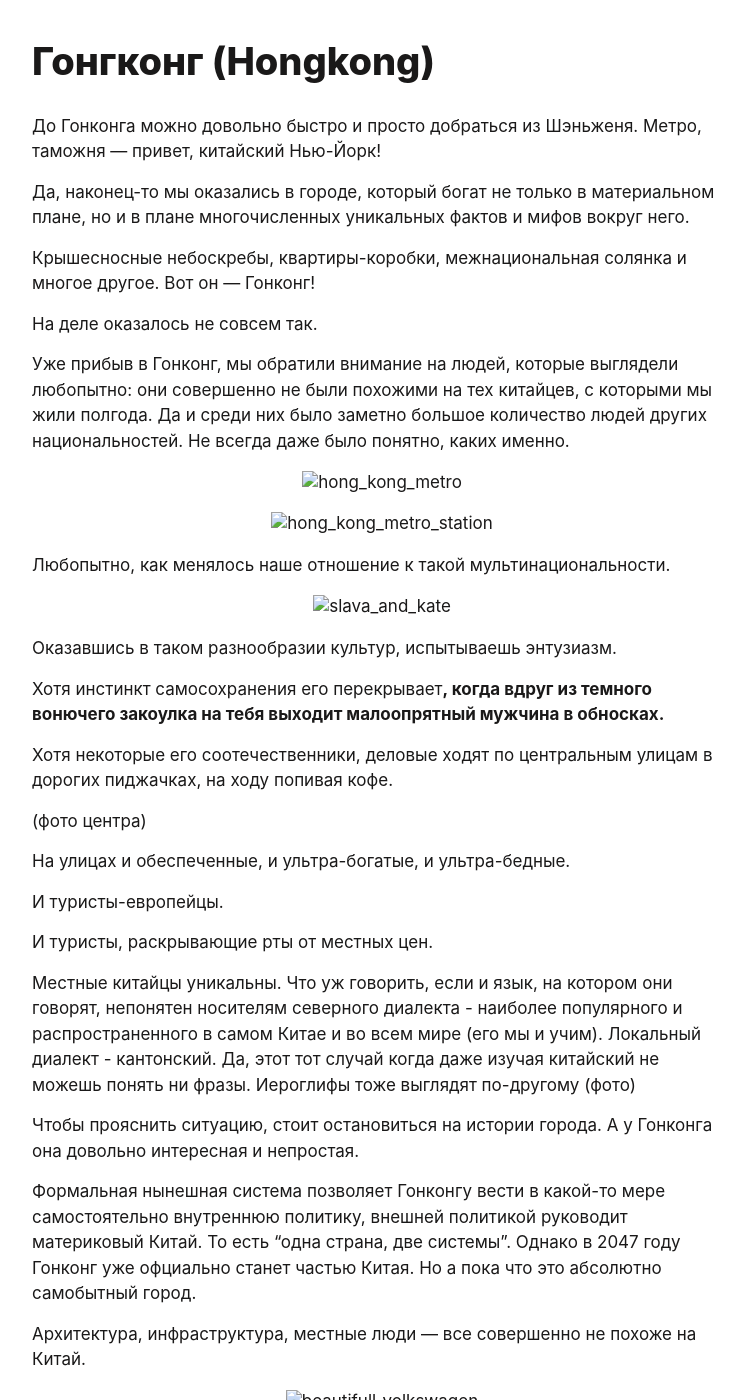
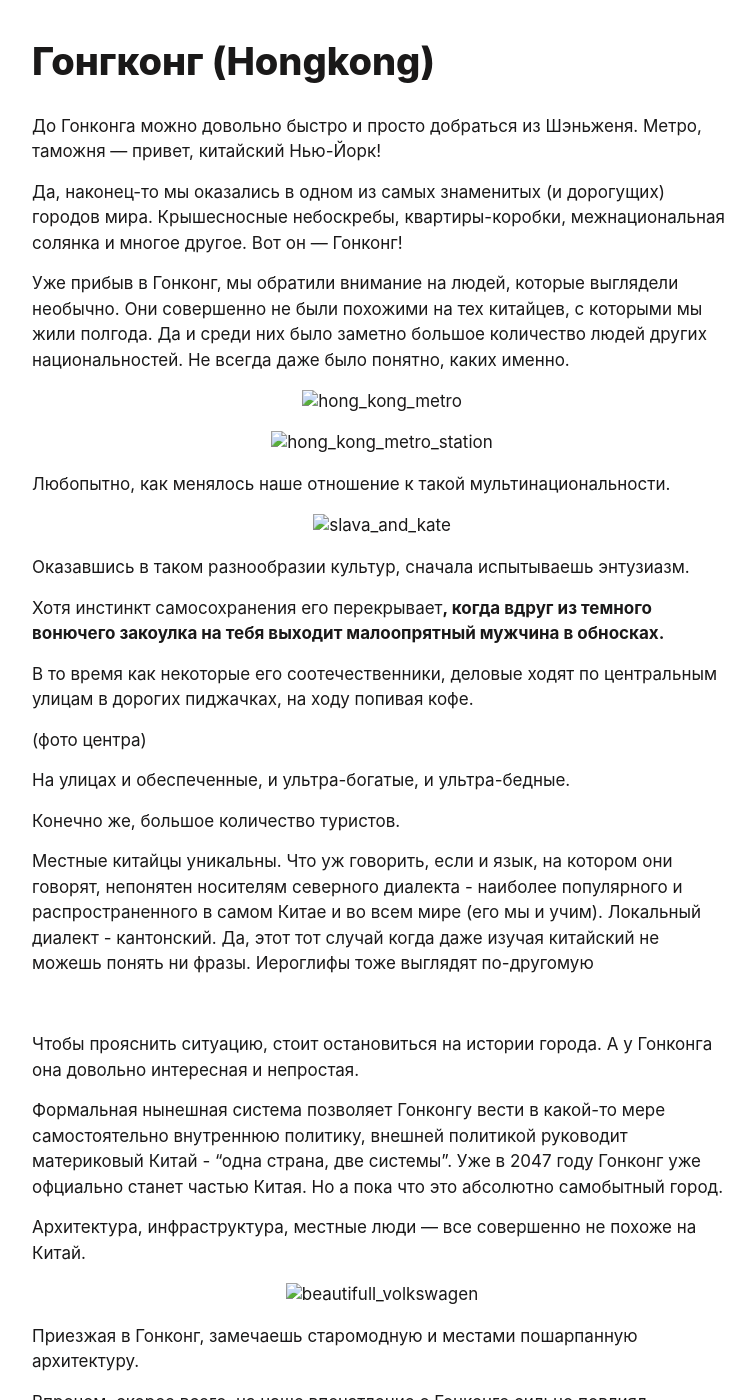
Before and after one commit to yarkivaev/blog, a Jekyll site: the page built from _posts/travel/hongkong/2024-11-25-hongkong.md, in a window 1280 px wide and 1400 px high. Shown: the whole window, without its empty margins (258-1013 px from the left). Built offline with Jekyll 4.4.1, drawn with Linux system fonts in a browser that asks for light colours; comment, search, counter and statistics services are not loaded; some of the changed text lies outside the part shown.

Commit message:
some changes in hongkong

```diff
--- a/_posts/travel/hongkong/2024-11-25-hongkong.md
+++ b/_posts/travel/hongkong/2024-11-25-hongkong.md
@@ -6,13 +6,9 @@
 
 До Гонконга можно довольно быстро и просто добраться из Шэньженя. Метро, таможня — привет, китайский Нью-Йорк!
 
-Да, наконец-то мы оказались в городе, который богат не только в материальном плане, но и в плане многочисленных уникальных фактов и мифов вокруг него.
+Да, наконец-то мы оказались в одном из самых знаменитых (и дорогущих) городов мира. Крышесносные небоскребы, квартиры-коробки, межнациональная солянка и многое другое. Вот он — Гонконг!
 
-Крышесносные небоскребы, квартиры-коробки, межнациональная солянка и многое другое. Вот он — Гонконг!
-
-На деле оказалось не совсем так.
-
-Уже прибыв в Гонконг, мы обратили внимание на людей, которые выглядели любопытно: они совершенно не были похожими на тех китайцев, с которыми мы жили полгода. Да и среди них было заметно большое количество людей других национальностей. Не всегда даже было понятно, каких именно.
+Уже прибыв в Гонконг, мы обратили внимание на людей, которые выглядели необычно. Они совершенно не были похожими на тех китайцев, с которыми мы жили полгода. Да и среди них было заметно большое количество людей других национальностей. Не всегда даже было понятно, каких именно.
 
 ![hong_kong_metro][hong_kong_metro]
 
@@ -22,43 +18,43 @@
 
 ![slava_and_kate][slava_and_kate]
 
-Оказавшись в таком разнообразии культур, испытываешь энтузиазм.
+Оказавшись в таком разнообразии культур, сначала испытываешь энтузиазм.
 
 Хотя инстинкт самосохранения его перекрывает**, когда вдруг из темного вонючего закоулка на тебя выходит малоопрятный мужчина в обносках.**
 
-Хотя некоторые его соотечественники, деловые ходят по центральным улицам в дорогих пиджачках, на ходу попивая кофе.
+В то время как некоторые его соотечественники, деловые ходят по центральным улицам в дорогих пиджачках, на ходу попивая кофе.
 
 (фото центра)
 
 На улицах и обеспеченные, и ультра-богатые, и ультра-бедные.
 
-И туристы-европейцы.
-
-И туристы, раскрывающие рты от местных цен.
+Конечно же, большое количество туристов.
 
 Местные китайцы уникальны. Что уж говорить, если и язык, на котором они говорят, непонятен носителям северного диалекта - наиболее популярного и распространенного в самом Китае и во всем мире (его мы и учим).
 Локальный диалект - кантонский. Да, этот тот случай когда даже изучая китайский не можешь понять ни фразы.
-Иероглифы тоже выглядят по-другому (фото)
+Иероглифы тоже выглядят по-другомую
+
+ <!-- TO DO: (фото) -->
 
 Чтобы прояснить ситуацию, стоит остановиться на истории города. А у Гонконга она довольно интересная и непростая.
 
 
 
-Формальная нынешная система позволяет Гонконгу вести в какой-то мере самостоятельно внутреннюю политику, внешней политикой руководит материковый Китай. То есть “одна страна, две системы”. Однако в 2047 году Гонконг уже офциально станет частью Китая. Но а пока что это абсолютно самобытный город.
+Формальная нынешная система позволяет Гонконгу вести в какой-то мере самостоятельно внутреннюю политику, внешней политикой руководит материковый Китай - “одна страна, две системы”. Уже в 2047 году Гонконг уже офциально станет частью Китая. Но а пока что это абсолютно самобытный город.
 
 Архитектура, инфраструктура, местные люди — все совершенно не похоже на Китай.
 
 ![beautifull_volkswagen][beautifull_volkswagen]
 
-По приезде в Гонконг заметным становится старомодная и местами пошарпанная архитектура.
+Приезжая в Гонконг, замечаешь старомодную и местами пошарпанную архитектуру.
 
-Впрочем, интересно, каково влияние Китая на наше впечатление от города, поскольку мы привыкли к повсеместным электромобилям, футуристичным небоскребам, построенным словно только вчера.
+Впрочем, скорее всего, на наше впечатление о Гонконге сильно повлиял китайский опыт, ведь мы привыкли к повсеместным электромобилям, футуристичным небоскребам, роботизированному сервису - словом, ко всему, чем можно описать город будущего. А вот в Гонконге всего этого мы не обнаружили.
 
-В Гонконге же думаешь, что попал в прошлое, даже несмотря на обилие высоток.
+В Гонконге как будто все наоборот: иногда возникает ощущение, что попал в прошлое, даже несмотря на обилие высоток. Жизнь словно остановилась в 2000-ых.
 
 ![thin_building][thin_building]
 
-А вот и местное такси.
+А вот и местное ~~ретро-~~такси.
 
 ![taxi_in_baker_street][taxi_in_baker_street]
 
@@ -74,13 +70,17 @@
 
 ![taxi_in_night_back][taxi_in_night_back]
 
-Сетевые компании типа Uber вот так маскируют маркировки брендов. (На двери не видно, надо уточнить)
+Сетевые компании типа Uber вот так маскируют маркировки брендов.
+
+<!-- TO DO: (На двери не видно, надо уточнить) -->
 
 ![uber_taxi][uber_taxi]
 
-Гонконг известен как город-муравейник, в котором проживает 7.5 миллионов человек. Плотность населения ~7000 человек на квадратный километр.
 
-Отель снимали вот в таком вот особняке (Chungking mansions).
+В Гонконге проживает 7.5 миллионов человек. Плотность населения ~7500 человек на квадратный километр.
+Ощущение тесноты присутствует.
+
+Отель мы снимали вот в таком вот ~~mansion~~ "особняке" (Chungking mansions).
 
 ![chungking_mansions][chungking_mansions]
 
@@ -118,15 +120,17 @@
 
 ![camera_bamboo][camera_bamboo]
 
-Автобусы
+Местные автобусы.
 
 ![red_stoped_bus][red_stoped_bus]
 
 ![buses_taxi_and_beautifull_car][buses_taxi_and_beautifull_car]
 
-Отойдя от центра несколько километров, можно увидеть такие картины. Разноцветные коробки, да муравейники
+Отойдя от центра несколько километров, наблюдаешь такие картины. Конечно же, большие дома.
 
 ![usual_hongkong_street][usual_hongkong_street]
+
+Ну ооочень же большие дома.
 
 ![usual_tight_hongkong_street][usual_tight_hongkong_street]
 
```
Also changed, not shown: other parts of _posts/travel/hongkong/2024-11-25-hongkong.md (+4 -2 lines).
